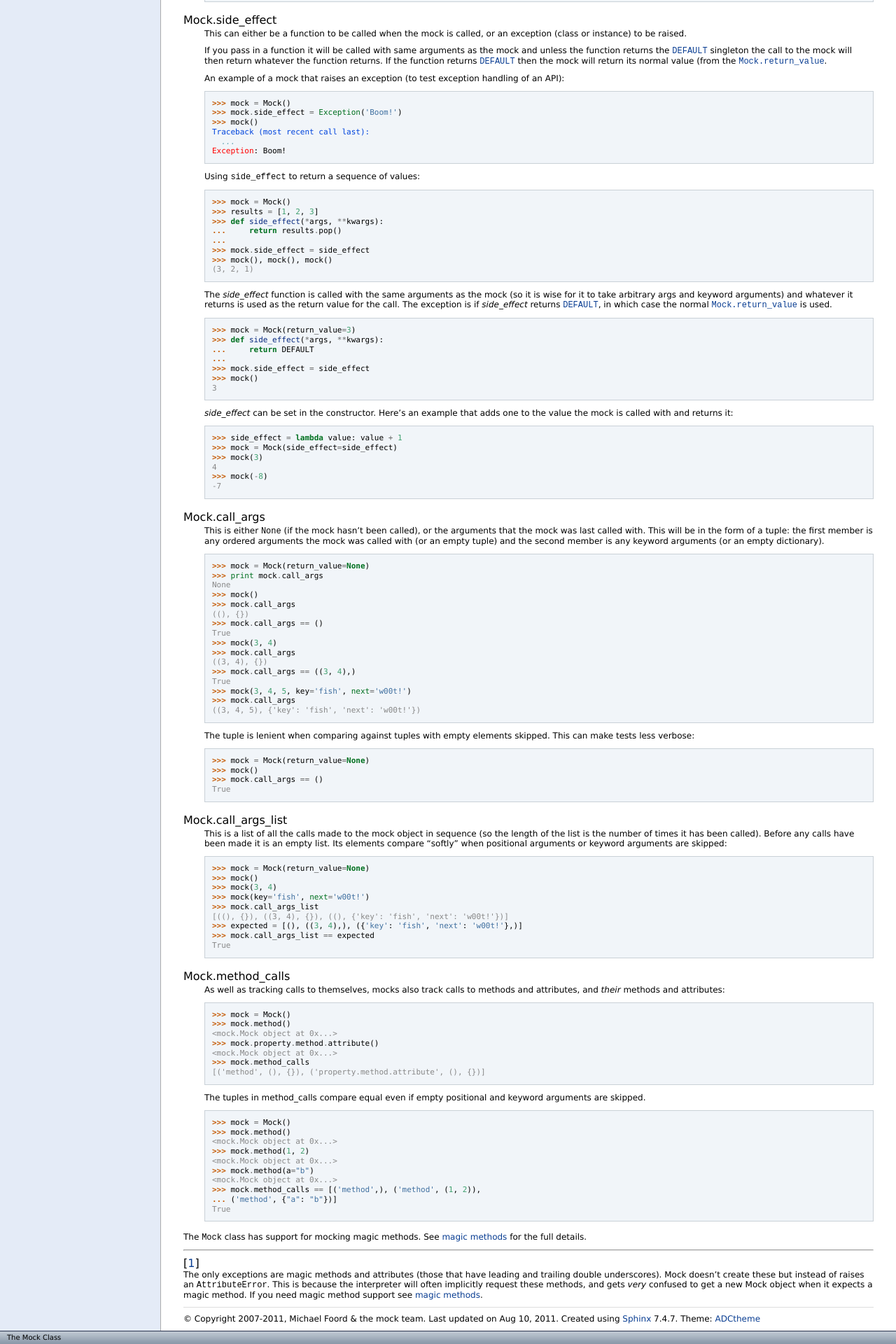
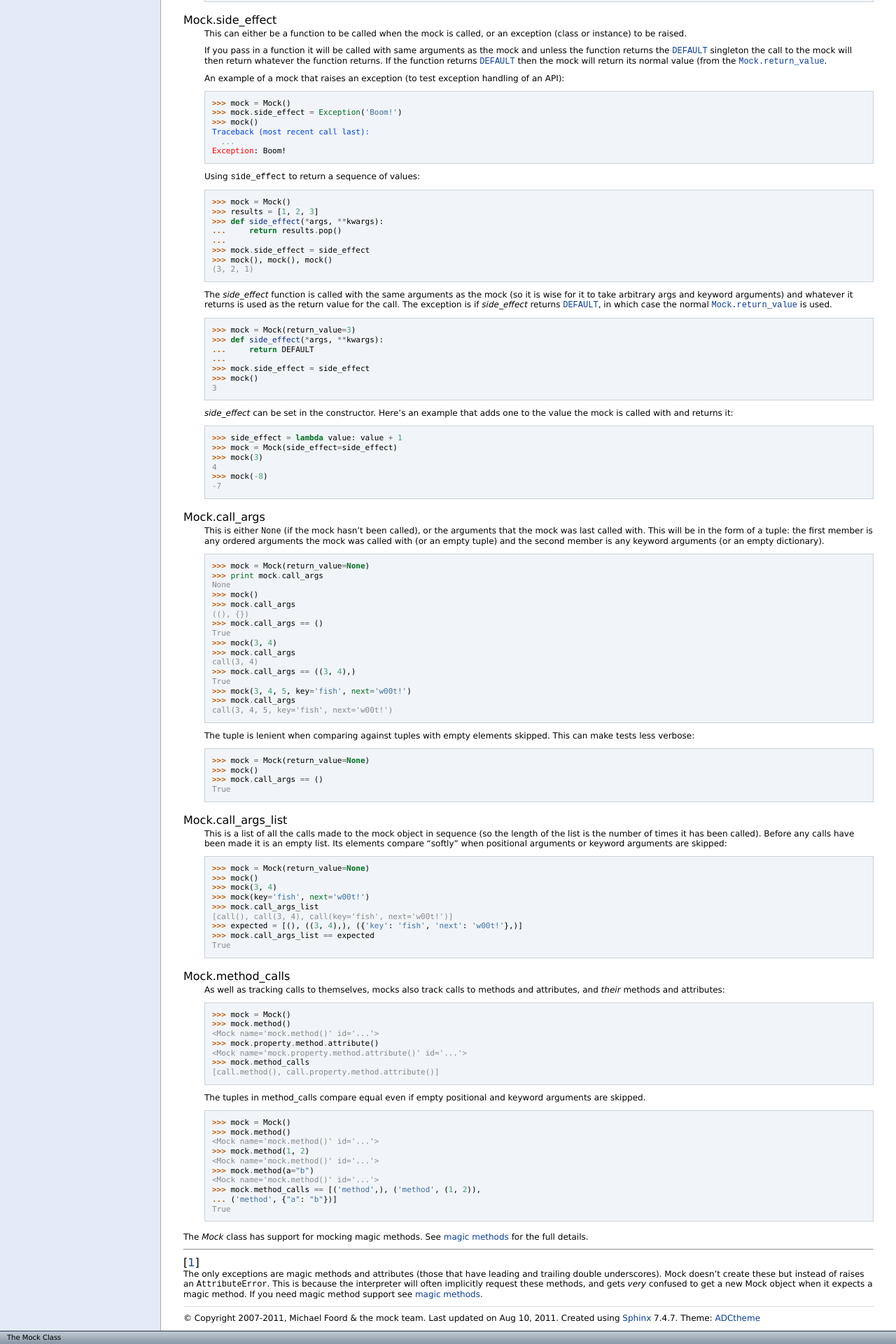
Before and after one commit to graingert/mock-git, a Sphinx documentation site: the page built from docs/mock.txt, in a window 1280 px wide. Shown: the part 2157-4077 px from the top of the page at 70% size. Built offline with Sphinx 7.4.7, drawn with Linux system fonts in a browser that asks for light colours.

Commit message:
Doctest fixes for repr changes

```diff
--- a/docs/mock.txt
+++ b/docs/mock.txt
@@ -265,12 +265,12 @@ Attributes
         True
         >>> mock(3, 4)
         >>> mock.call_args
-        ((3, 4), {})
+        call(3, 4)
         >>> mock.call_args == ((3, 4),)
         True
         >>> mock(3, 4, 5, key='fish', next='w00t!')
         >>> mock.call_args
-        ((3, 4, 5), {'key': 'fish', 'next': 'w00t!'})
+        call(3, 4, 5, key='fish', next='w00t!')
 
     The tuple is lenient when comparing against tuples with empty
     elements skipped. This can make tests less verbose:
@@ -296,7 +296,7 @@ Attributes
         >>> mock(3, 4)
         >>> mock(key='fish', next='w00t!')
         >>> mock.call_args_list
-        [((), {}), ((3, 4), {}), ((), {'key': 'fish', 'next': 'w00t!'})]
+        [call(), call(3, 4), call(key='fish', next='w00t!')]
         >>> expected = [(), ((3, 4),), ({'key': 'fish', 'next': 'w00t!'},)]
         >>> mock.call_args_list == expected
         True
@@ -311,11 +311,11 @@ Attributes
 
         >>> mock = Mock()
         >>> mock.method()
-        <mock.Mock object at 0x...>
+        <Mock name='mock.method()' id='...'>
         >>> mock.property.method.attribute()
-        <mock.Mock object at 0x...>
+        <Mock name='mock.property.method.attribute()' id='...'>
         >>> mock.method_calls
-        [('method', (), {}), ('property.method.attribute', (), {})]
+        [call.method(), call.property.method.attribute()]
 
     The tuples in method_calls compare equal even if empty positional and
     keyword arguments are skipped.
@@ -324,16 +324,16 @@ Attributes
 
         >>> mock = Mock()
         >>> mock.method()
-        <mock.Mock object at 0x...>
+        <Mock name='mock.method()' id='...'>
         >>> mock.method(1, 2)
-        <mock.Mock object at 0x...>
+        <Mock name='mock.method()' id='...'>
         >>> mock.method(a="b")
-        <mock.Mock object at 0x...>
+        <Mock name='mock.method()' id='...'>
         >>> mock.method_calls == [('method',), ('method', (1, 2)),
         ... ('method', {"a": "b"})]
         True
 
-The ``Mock`` class has support for mocking magic methods. See :ref:`magic
+The `Mock` class has support for mocking magic methods. See :ref:`magic
 methods <magic-methods>` for the full details.
 
 -----
```
